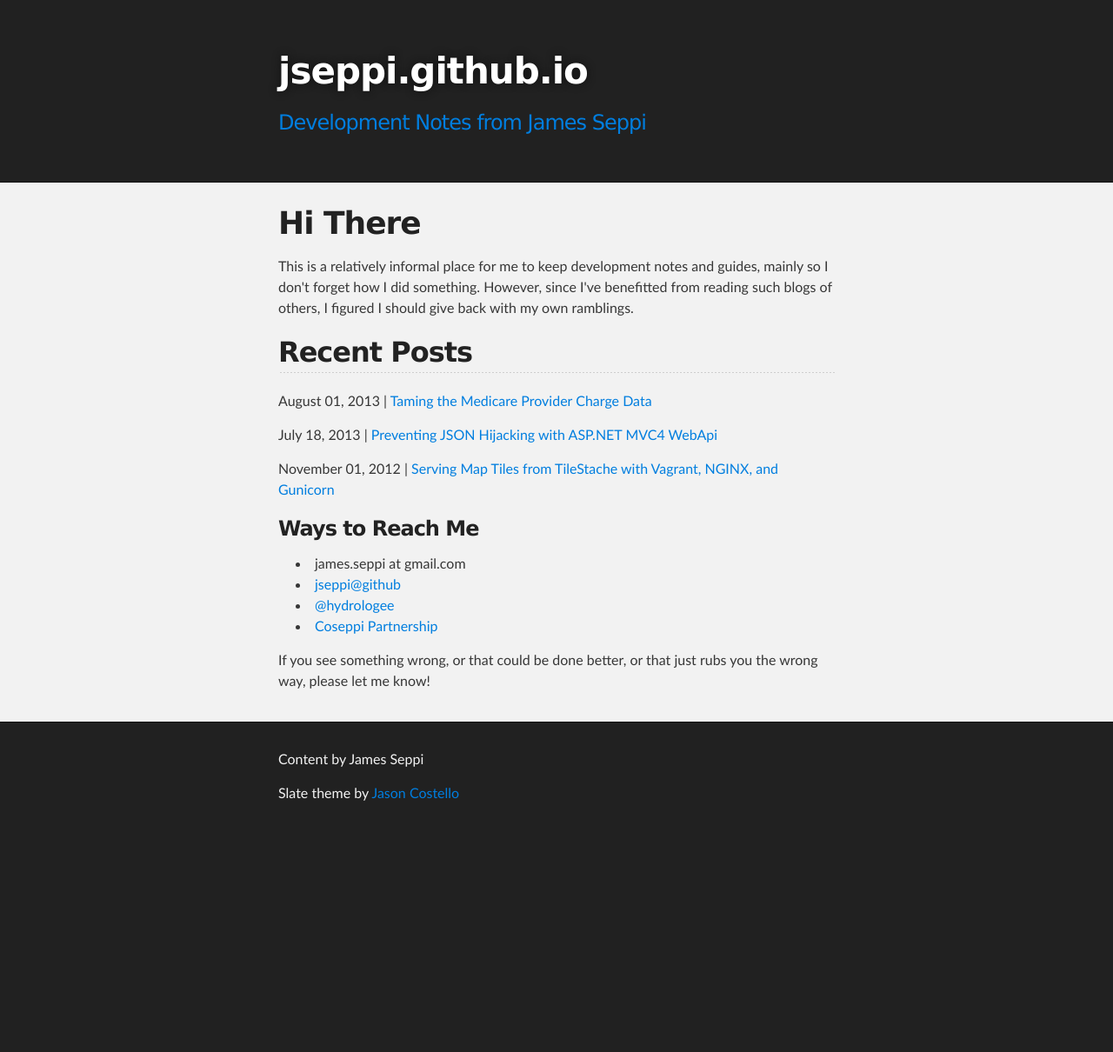
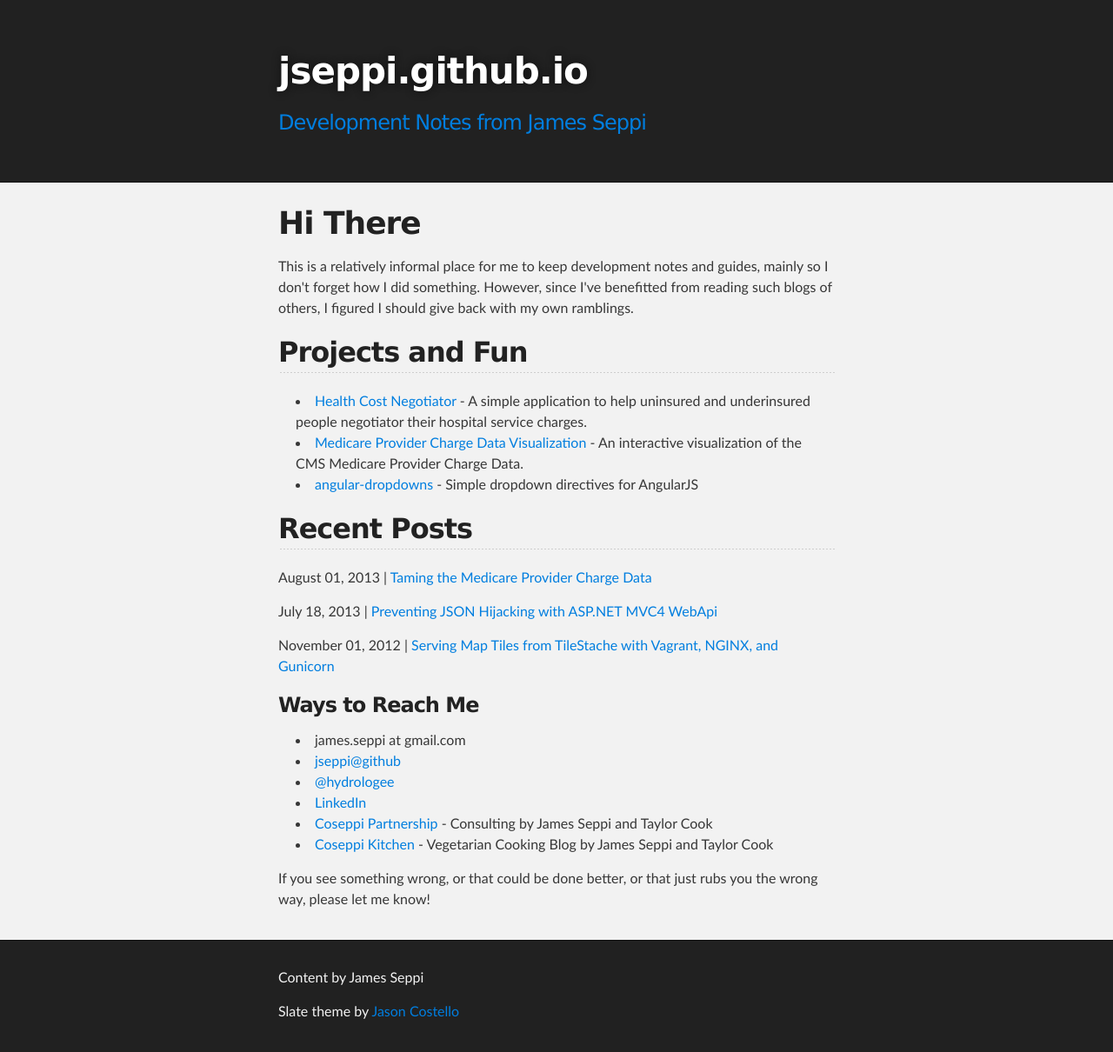
Before and after one commit to jseppi/jseppi.github.io, a Jekyll site: the page built from index.html, in a window 1280 px wide. Shown: the whole page at 87% size. Built offline with Jekyll 4.4.1, drawn with Linux system fonts in a browser that asks for light colours; before the commit the page ends 959 px from its top, so only the background shows below that.

Commit message:
front page update

```diff
--- a/index.html
+++ b/index.html
@@ -4,7 +4,20 @@
 ---
 
 <h1>Hi There</h1>
-<p>This is a relatively informal place for me to keep development notes and guides, mainly so I don't forget how I did something.  However, since I've benefitted from reading such blogs of others, I figured I should give back with my own ramblings.</p>
+<p>This is a relatively informal place for me to keep development notes and guides, mainly so I don't forget how I did something. However, since I've benefitted from reading such blogs of others, I figured I should give back with my own ramblings.</p>
+
+<h2>Projects and Fun</h2>
+<ul>
+    <li>
+        <a href="http://healthcostnegotiator.com">Health Cost Negotiator</a> - A simple application to help uninsured and underinsured people negotiator their hospital service charges.
+    </li>
+    <li>
+        <a href="http://labs.coseppi.com/cms/">Medicare Provider Charge Data Visualization</a> - An interactive visualization of the CMS Medicare Provider Charge Data.
+    </li>
+    <li>
+        <a href="https://github.com/jseppi/angular-dropdowns">angular-dropdowns</a> - Simple dropdown directives for AngularJS
+    </li>
+</ul>
 
 <h2>Recent Posts</h2>
 {% for item in site.categories.articles limit:40 offset:0 %}
@@ -16,7 +29,9 @@
   <li>james.seppi at gmail.com</li>
   <li><a href="http://github.com/jseppi">jseppi@github</a></li>
   <li><a href="http://twitter.com/hydrologee">@hydrologee</a></li>
-  <li><a href="http://www.coseppi.com">Coseppi Partnership</a></li>
+  <li><a href="www.linkedin.com/pub/james-seppi/40/84a/5b8">LinkedIn</a></li>
+  <li><a href="http://www.coseppi.com">Coseppi Partnership</a> - Consulting by James Seppi and Taylor Cook</li>
+  <li><a href="http://kitchen.coseppi.com">Coseppi Kitchen</a> - Vegetarian Cooking Blog by James Seppi and Taylor Cook</li>
 </ul>
 
 <p>If you see something wrong, or that could be done better, or that just rubs you the wrong way, please let me know!</p>
```
